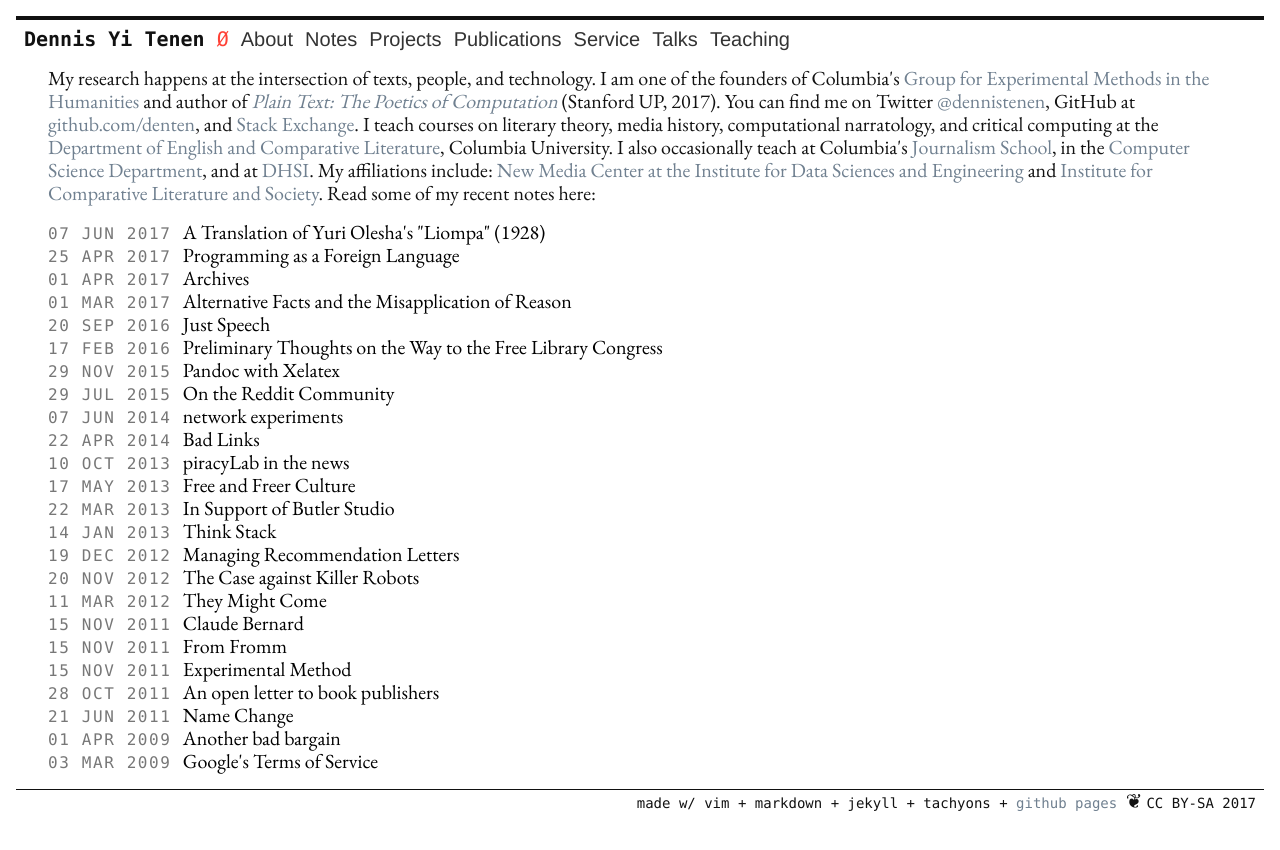
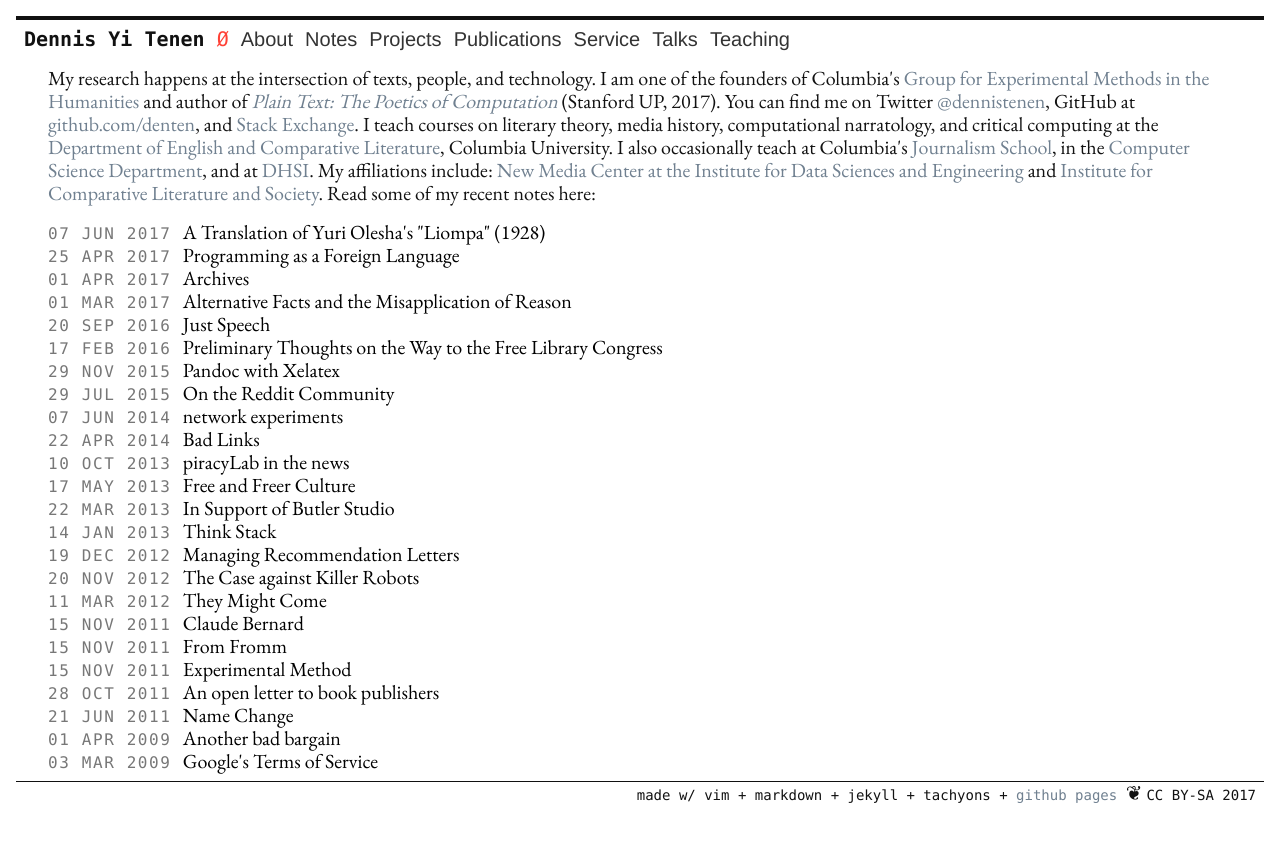
Before and after one commit to denten/denten.github.io, a Jekyll site: the page built from index.html, in a window 1280 px wide. Shown: the top 850 px of the page. Built offline with Jekyll 4.4.1, drawn with Linux system fonts in a browser that asks for light colours; nearby versions of some CDN libraries; library files that are not in the unit come from our copies; the list of posts is cut into pages by our own code.

Commit message:
fix margins

```diff
--- a/_includes/footer.html
+++ b/_includes/footer.html
@@ -1,4 +1,4 @@
-<div class="fl w-100 tr-ns tc bt pb2 ph2 near-black">
+<div class="fl w-100 tr-ns tc bt pb2 mt2 ph2 near-black">
     <code class="f6">made w/ vim + markdown + jekyll + tachyons +
         <a class="code" href="https://github.com/denten/denten.github.io">github pages</a>
     </code>
--- a/_layouts/default.html
+++ b/_layouts/default.html
@@ -1,5 +1,5 @@
 {% include head.html %}
-    <div class="fn fl-ns ml4-ns pr5-ns pt0 mb3 mt0 pa0 ma0 w-100">
+    <div class="pl4 pr4">
         {{ content }}
     </div>
 {% include footer.html %}
```
